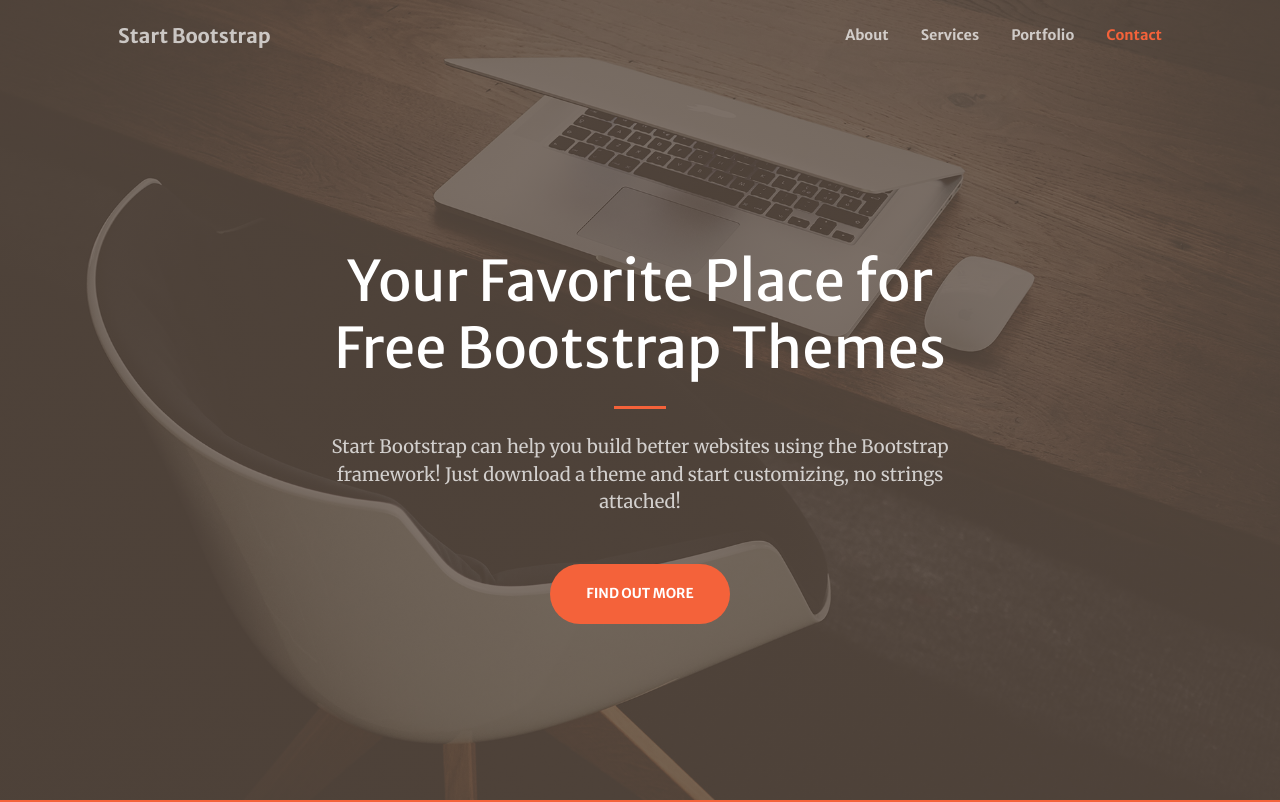
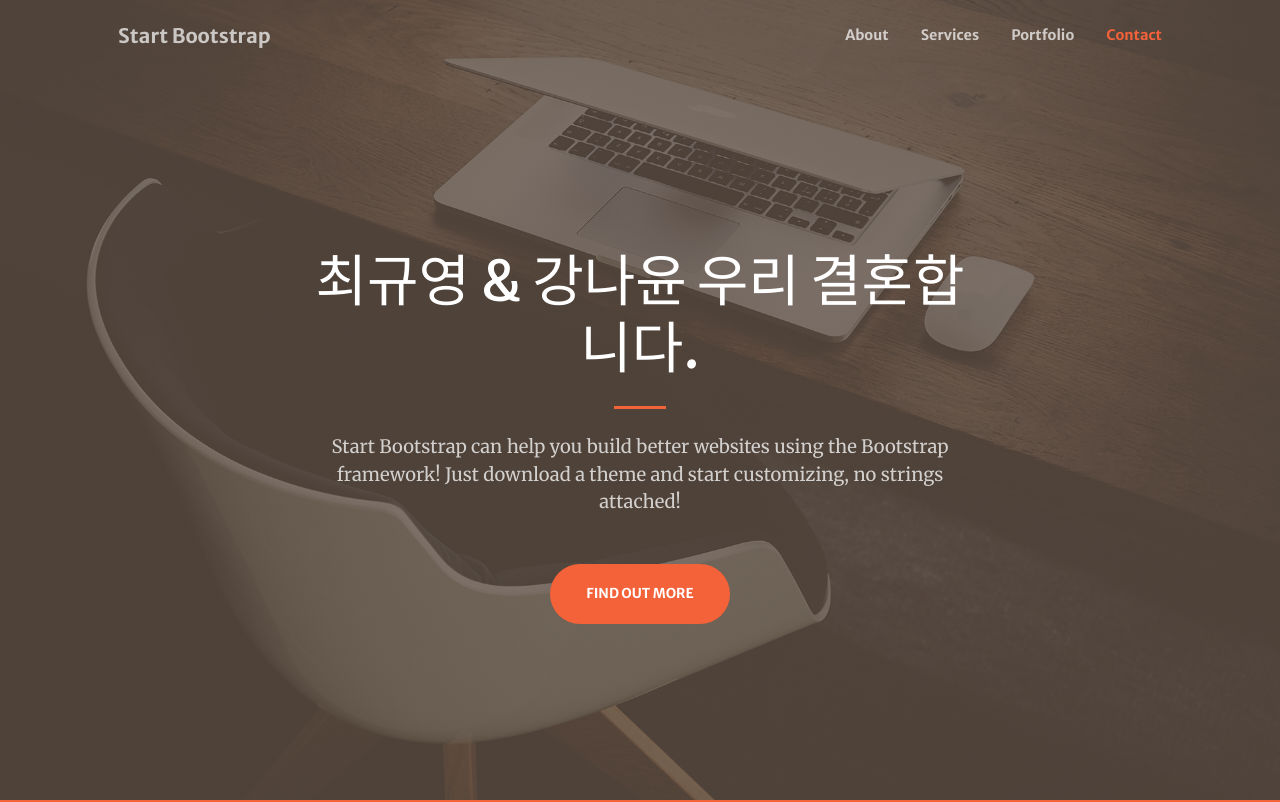
Before and after one commit to choiky0416/choiky0416.github.io, a plain HTML site: page index.html in a window 1280 px wide. Shown: the top 802 px of the page. Drawn offline with nearby package versions, Linux system fonts and the light colour scheme; some packages are replaced by stand-ins of ours; a script that the page names is missing.

Commit message:
210613수정
1. 글씨좀 바꿔봄

```diff
--- a/index.html
+++ b/index.html
@@ -39,7 +39,7 @@
             <div class="container px-4 px-lg-5 h-100">
                 <div class="row gx-4 gx-lg-5 h-100 align-items-center justify-content-center text-center">
                     <div class="col-lg-8 align-self-end">
-                        <h1 class="text-white font-weight-bold">Your Favorite Place for Free Bootstrap Themes</h1>
+                        <h1 class="text-white font-weight-bold">최규영 & 강나윤 우리 결혼합니다.</h1>
                         <hr class="divider" />
                     </div>
                     <div class="col-lg-8 align-self-baseline">
```
